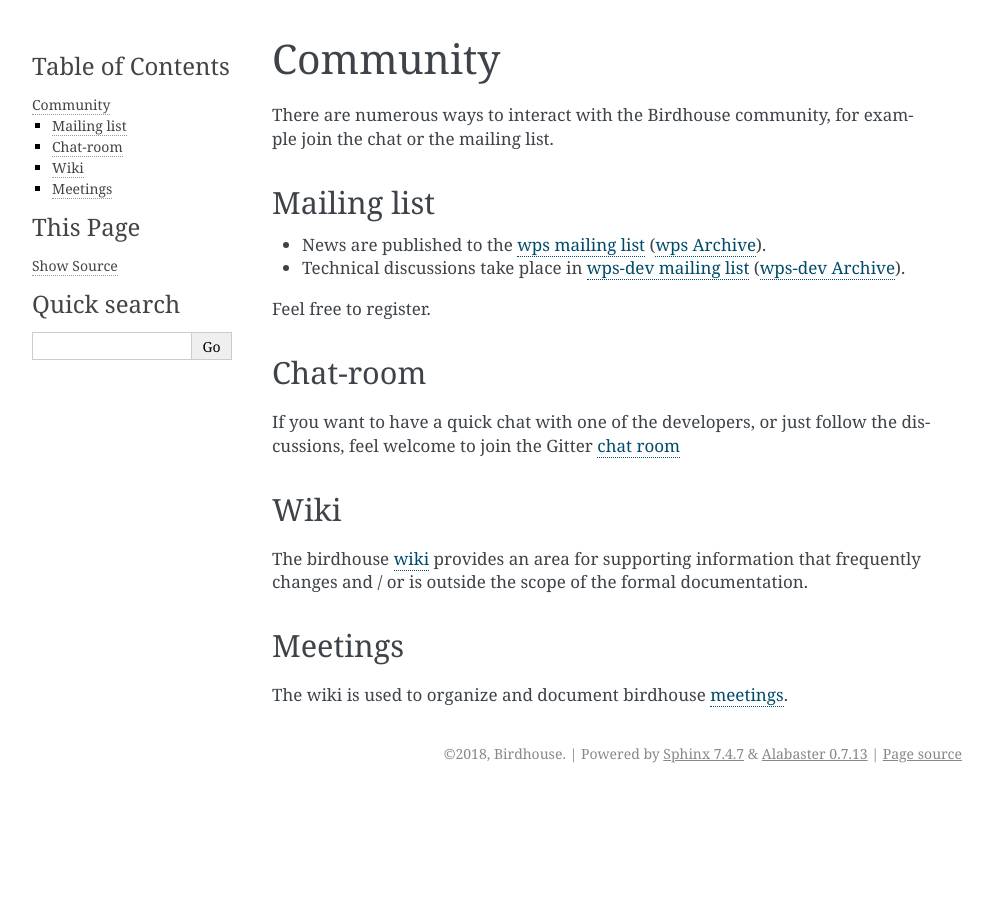
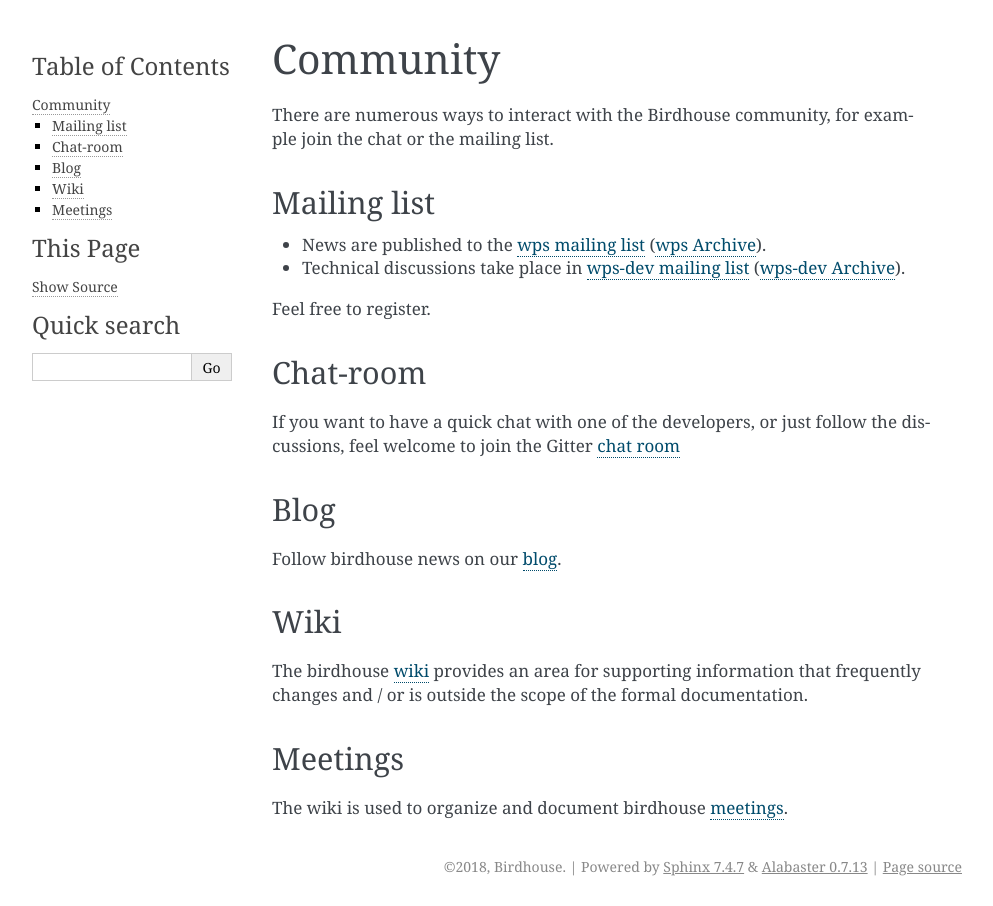
Before and after one commit to bird-house/birdhouse-docs, a Sphinx documentation site: the page built from docs/source/community.rst, in a window 1280 px wide. Shown: the whole page, without its empty margins (148-1141 px from the left). Built offline with Sphinx 7.4.7, drawn with Linux system fonts in a browser that asks for light colours.

Commit message:
added blog link

```diff
--- a/docs/source/community.rst
+++ b/docs/source/community.rst
@@ -20,6 +20,10 @@
 If you want to have a quick chat with one of the developers,
 or just follow the discussions, feel welcome to join the Gitter `chat room`_
 
+Blog
+----
+
+Follow birdhouse news on our `blog`_.
 
 Wiki
 ----
@@ -36,3 +40,4 @@
 .. _`wiki`: https://github.com/bird-house/bird-house.github.io/wiki
 .. _`meetings`: https://github.com/bird-house/bird-house.github.io/wiki/Meetings
 .. _`chat room`: https://gitter.im/bird-house/birdhouse
+.. _`blog`: https://medium.com/birdhouse-newsletter
```
